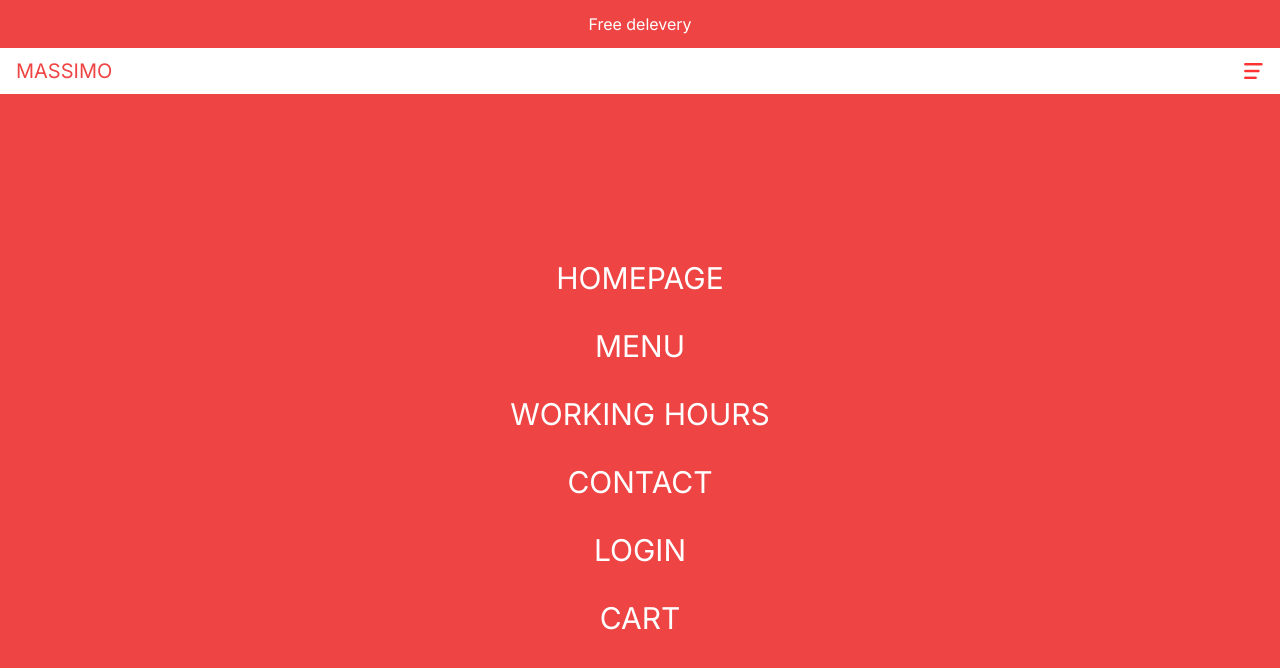
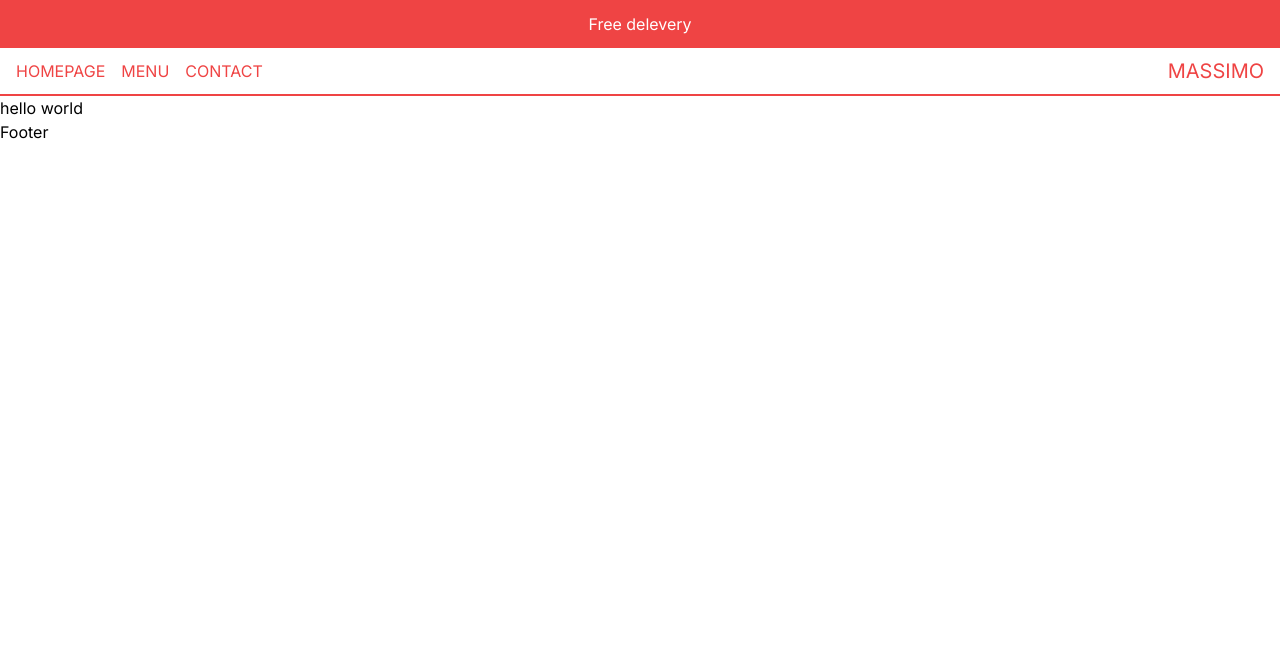
Before and after one commit to ShR4528/restaurant, a Next.js app: page / in a window 1280 px wide. Shown: the top 668 px of the page. Built offline with nearby package versions, Linux system fonts and the light colour scheme.

Commit message:
mobilemenu

```diff
--- a/src/components/CartIcon.tsx
+++ b/src/components/CartIcon.tsx
@@ -2,7 +2,15 @@ import Link from 'next/link';
 import React from 'react';
 
 const CartIcon = () => {
-  return <Link href='/cart'>CartIcon</Link>;
+  return (
+    <Link href='/cart' className='flex items-center gap-4'>
+      CartIcon
+      <div className='relative w-9 h-9  md:w-5 md:h-5'>
+        <Image src='/cart.png' alt='cart' fill />
+      </div>
+      <span>Cart</span>
+    </Link>
+  );
 };
 
 export default CartIcon;
--- a/src/components/Menu.tsx
+++ b/src/components/Menu.tsx
@@ -35,19 +35,27 @@ const Menu = () => {
           onClick={() => setOpen(false)}
         />
       )}
+      {open && (
         <div className='bg-red-500 text-white absolute left-0 top-24 w-full h-[calc(100vh-6rem)] flex flex-col gap-8 items-center justify-center text-3xl z-10'>
           {links.map((item) => (
-          <Link href={item.url} key={item.id}>
+            <Link href={item.url} key={item.id} onClick={() => setOpen(false)}>
               {item.title}
             </Link>
           ))}
           {!user ? (
-          <Link href='/login'>Login</Link>
+            <Link href='/login' onClick={() => setOpen(false)}>
+              Login
+            </Link>
           ) : (
-          <Link href='orders'>Orders</Link>
+            <Link href='orders' onClick={() => setOpen(false)}>
+              Orders
+            </Link>
           )}
-        <Link href='/cart'>Cart</Link>
+          <Link href='/cart' onClick={() => setOpen(false)}>
+            Cart
+          </Link>
         </div>
+      )}
     </div>
   );
 };
--- a/src/components/Navbar.tsx
+++ b/src/components/Navbar.tsx
@@ -5,12 +5,17 @@ import Link from 'next/link';
 const Navbar = () => {
   return (
     <div className='h-12 text-red-500 p-4 flex items-center cursor-pointer justify-between border-b-2 border-b-red-500 uppercase'>
+      <div className='hidden md:flex gap-4'>
+        <Link href='/'>HomePage</Link>
+        <Link href='/menu'>Menu</Link>
+        <Link href='/contact'>Contact</Link>
+      </div>
       {/* LOGO */}
       <div className='text-xl'>
         <Link href='/'>Massimo</Link>
       </div>
       {/* MOBILE MENU */}
-      <div>
+      <div className='md:hidden'>
         <Menu />
       </div>
     </div>
```
Lines whose indentation alone changed are shown as unchanged.
